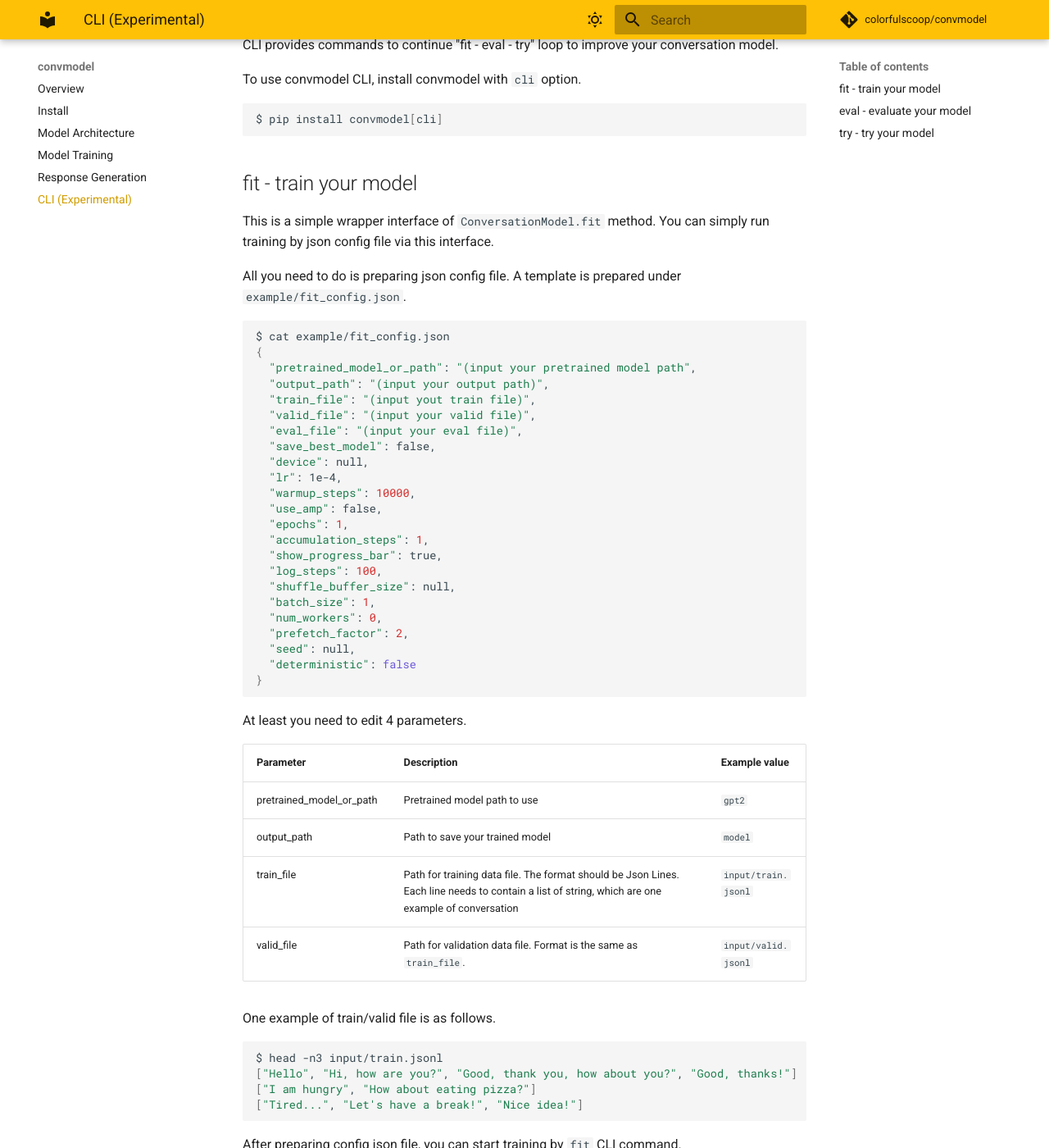
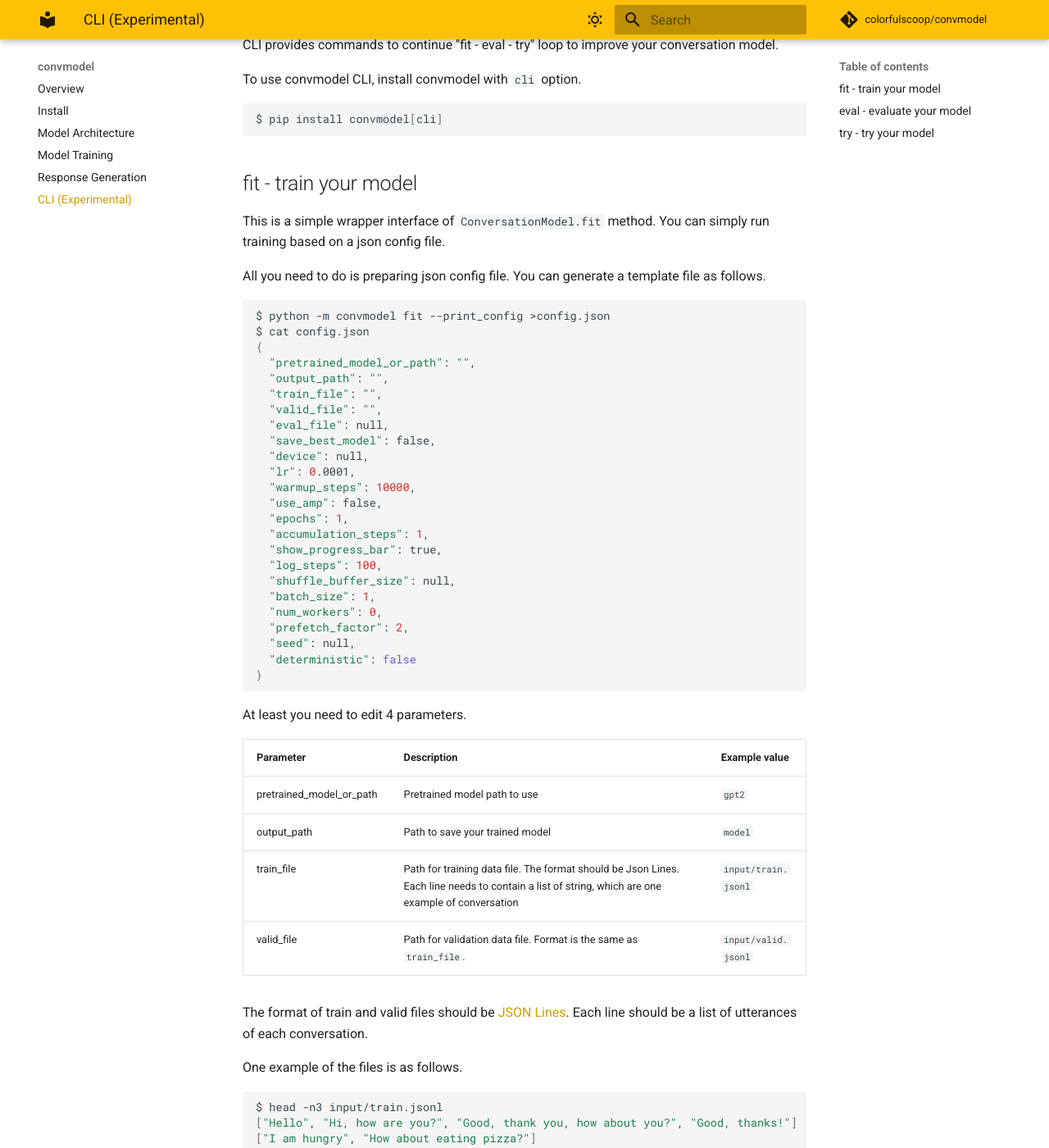
Before and after one commit to colorfulscoop/convmodel, an MkDocs documentation site: the page built from docs/en/docs/cli.md, in a window 1280 px wide and 1400 px high, scrolled down 241 px. Shown: the whole window at 82% size. Built offline with MkDocs 1.6.1 and Material for MkDocs 9.7.7, drawn with Linux system fonts in a browser that asks for light colours; comment, search, counter and statistics services are not loaded; some of the changed text lies outside the part shown.

Commit message:
Implement print_config option

````diff
--- a/docs/en/docs/cli.md
+++ b/docs/en/docs/cli.md
@@ -15,21 +15,23 @@
 ## fit - train your model
 
 This is a simple wrapper interface of `ConversationModel.fit` method.
-You can simply run training by json config file via this interface.
+You can simply run training based on a json config file.
 
-All you need to do is preparing json config file. A template is prepared under `example/fit_config.json`.
+All you need to do is preparing json config file.
+You can generate a template file as follows.
 
 ```sh
-$ cat example/fit_config.json
+$ python -m convmodel fit --print_config >config.json
+$ cat config.json
 {
-  "pretrained_model_or_path": "(input your pretrained model path",
-  "output_path": "(input your output path)",
-  "train_file": "(input yout train file)",
-  "valid_file": "(input your valid file)",
-  "eval_file": "(input your eval file)",
+  "pretrained_model_or_path": "",
+  "output_path": "",
+  "train_file": "",
+  "valid_file": "",
+  "eval_file": null,
   "save_best_model": false,
   "device": null,
-  "lr": 1e-4,
+  "lr": 0.0001,
   "warmup_steps": 10000,
   "use_amp": false,
   "epochs": 1,
@@ -54,7 +56,10 @@
 | train_file | Path for training data file. The format should be Json Lines. Each line needs to contain a list of string, which are one example of conversation | `input/train.jsonl` |
 | valid_file | Path for validation data file. Format is the same as `train_file`. | `input/valid.jsonl` |
 
-One example of train/valid file is as follows.
+The format of train and valid files should be [JSON Lines](https://jsonlines.org/).
+Each line should be a list of utterances of each conversation.
+
+One example of the files is as follows.
 
 ```sh
 $ head -n3 input/train.jsonl
@@ -66,10 +71,10 @@
 After preparing config json file, you can start training by `fit` CLI command.
 
 ```sh
-$ python -m convmodel fit --config example/fit_config.json
+$ python -m convmodel fit --config config.json
 ```
 
-After completing training, you can load the trained model from `output_path` for `ConversationModel`.
+Once training completes, you can load the trained model from `output_path` for `ConversationModel`.
 
 ```py
 >>> from convmodel import ConversationModel
@@ -81,7 +86,7 @@
 You can evaluate your model towards `eval_file` defined in config file.
 
 ```sh
-$ python -m convmodel eval --config example/fit_config.json
+$ python -m convmodel eval --config config.json
 ```
 
 ## try - try your model
````
Also changed, not shown: 1 other file.
